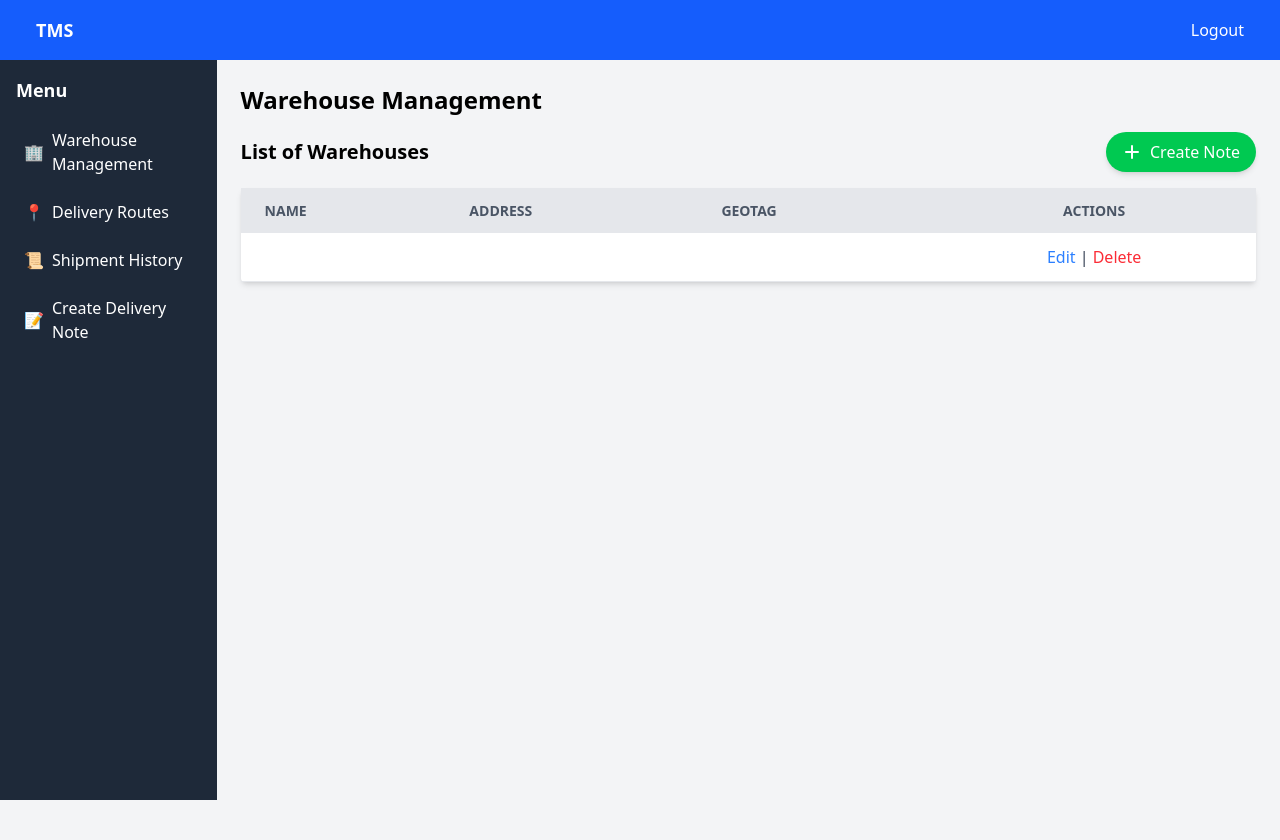
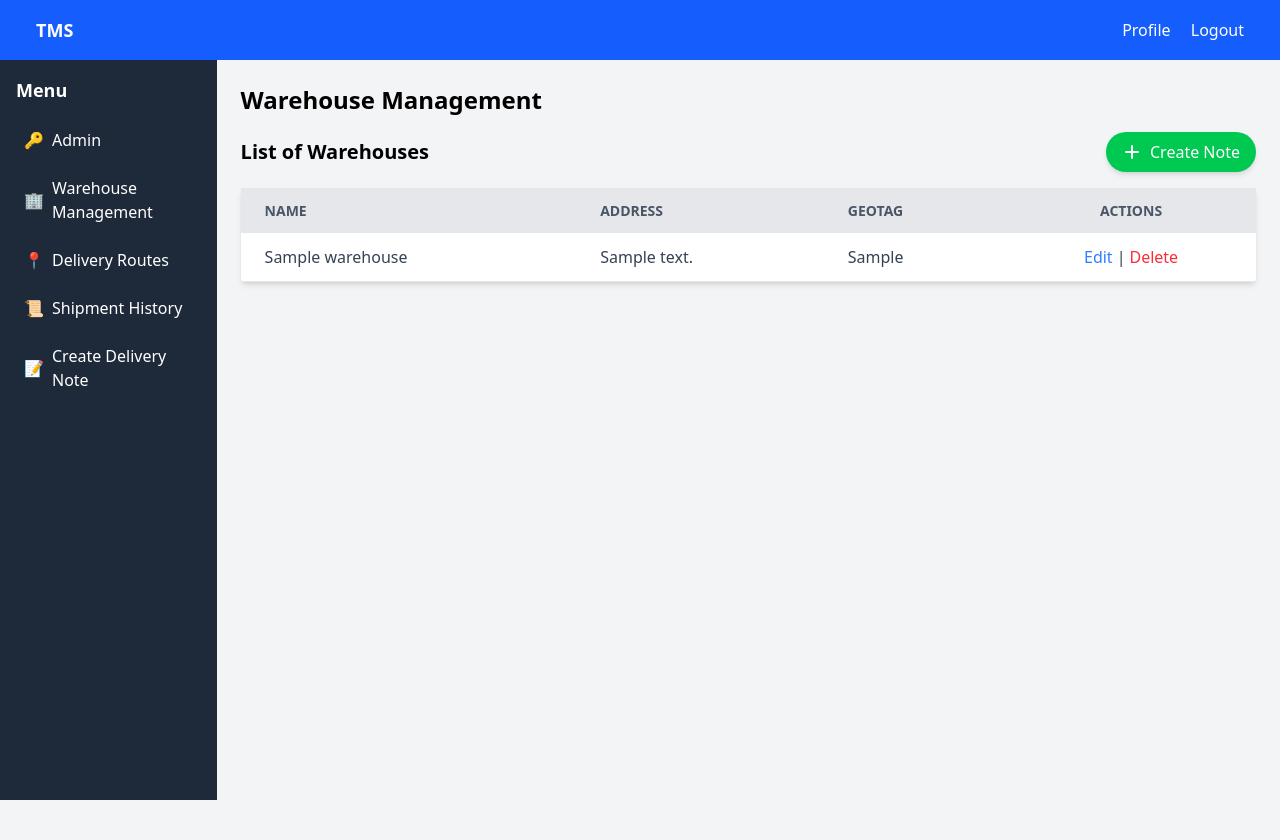
Before and after one commit to mfathulqorib/django-tms, a Django app: page /warehouses/ in a window 1280 px wide. Shown: the top 840 px of the page. Run offline with Django 5.2, Linux system fonts and the light colour scheme; a user stored in the database is signed in; tables that the repository leaves empty hold one stand-in row (values such as "Sample post"); parts of the project's set-up code (start-up, migrations or seed data) failed here and were passed over.

Commit message:
add delete feature

```diff
--- a/app/templates/base.html
+++ b/app/templates/base.html
@@ -16,6 +16,7 @@
         <a href="{% url 'home' %}" class="font-bold text-lg hover:text-gray-300 transition">TMS</a>
         <div class="float-right">
             {% if user.is_authenticated %}
+                <a href="{% url 'profile' %}" class="ml-4 hover:text-gray-300 transition">Profile</a>
                 <a href="{% url 'logout' %}" class="ml-4 hover:text-gray-300 transition">Logout</a>
             {% else %}
                 <a href="{% url 'login' %}" class="ml-4 hover:text-gray-300 transition">Login</a>
--- a/app/templates/base_authenticated.html
+++ b/app/templates/base_authenticated.html
@@ -7,6 +7,12 @@
                 <h2 class="text-lg font-bold">Menu</h2>
                 <ul class="space-y-2">
                     {% if user.is_superuser %}
+                        <li>
+                            <a href="{% url 'admin:index' %}"
+                               class="flex items-center space-x-2 hover:bg-gray-700 p-2 rounded">
+                                <span>🔑</span> <span>Admin</span>
+                            </a>
+                        </li>
                         <li>
                             <a href="{% url 'warehouse-list' %}"
                                class="flex items-center space-x-2 hover:bg-gray-700 p-2 rounded">
--- a/app/templates/warehouse_management.html
+++ b/app/templates/warehouse_management.html
@@ -1,4 +1,5 @@
 {% extends 'base_authenticated.html' %}
+{% load static %}
 
 {% block title %}
     Warehouse - TMS
@@ -10,12 +11,10 @@
         <!-- List Warehouse -->
         <div class="flex items-center justify-between mb-4">
             <h2 class="text-xl font-bold">List of Warehouses</h2>
-            <a href="{% url 'create-warehouse' %}">
+            <a href="{% url 'detail-warehouse' %}">
                 <button class="flex items-center justify-center gap-2 bg-green-500 hover:bg-green-600 text-white font-medium py-2 px-4 rounded-full shadow-md transition duration-300 focus:outline-none focus:ring-2 focus:ring-green-400 focus:ring-opacity-50">
-                    <svg xmlns="http://www.w3.org/2000/svg" class="h-5 w-5" viewBox="0 0 20 20" fill="currentColor">
-                        <path fill-rule="evenodd"
-                              d="M10 3a1 1 0 011 1v5h5a1 1 0 110 2h-5v5a1 1 0 11-2 0v-5H4a1 1 0 110-2h5V4a1 1 0 011-1z"
-                              clip-rule="evenodd"/>
+                    <svg class="h-5 w-5">
+                        <use xlink:href="{% static 'icons.svg' %}#plus-icon"></use>
                     </svg>
                     <span>Create Note</span>
                 </button>
@@ -33,13 +32,18 @@
             <tbody class="text-gray-700">
             {% for warehouse in warehouses %}
                 <tr class="border-b border-gray-200">
-                    <td class="py-3 px-6">{{ warehouse.name }}</td>
-                    <td class="py-3 px-6">{{ warehouse.address }}</td>
-                    <td class="py-3 px-6">{{ warehouse.geotag }}</td>
-                    <td class="py-3 px-6 text-center">
-                        <a href="#" class="text-blue-500 hover:underline">Edit</a>
-                        |
-                        <a href="#" class="text-red-500 hover:underline">Delete</a>
+                    <td class="py-3 px-6">{{ warehouse.warehouse_name }}</td>
+                    <td class="py-3 px-6">{{ warehouse.warehouse_address }}</td>
+                    <td class="py-3 px-6">{{ warehouse.warehouse_geotag }}</td>
+                    <td class="py-3 px-6 text-center flex items-center justify-center space-x-1">
+                        <button class="text-blue-500 hover:underline">
+                            <a href="{% url 'detail-warehouse' %}">Edit</a>
+                        </button>
+                        <span>|</span>
+                        <form method="post" action="{% url 'delete-warehouse' warehouse.id %}">
+                            {% csrf_token %}
+                            <button class="text-red-500 hover:underline">Delete</button>
+                        </form>
                     </td>
                 </tr>
             {% endfor %}
--- a/apps/users/views.py
+++ b/apps/users/views.py
@@ -149,4 +149,4 @@
     context_object_name = "user"
 
     def get_object(self, queryset=None):
-        return self.request.user  # Mengambil user yang sedang login
+        return self.request.user  # Get logged user
--- a/apps/warehouses/urls.py
+++ b/apps/warehouses/urls.py
@@ -1,8 +1,9 @@
 from django.urls import path
 
-from apps.warehouses.views import WarehouseListView, WarehouseCreateView
+from apps.warehouses.views import WarehouseListView, WarehouseCreateView, WarehouseDeleteView
 
 urlpatterns = [
     path("warehouses/", WarehouseListView.as_view(), name="warehouse-list"),
-    path("create-warehouses/", WarehouseCreateView.as_view(), name="create-warehouse"),
+    path("detail-warehouse/", WarehouseCreateView.as_view(), name="detail-warehouse"),
+    path("detail-warehouse/<str:id>/delete/", WarehouseDeleteView.as_view(), name="delete-warehouse"),
 ]
--- a/apps/warehouses/views.py
+++ b/apps/warehouses/views.py
@@ -1,7 +1,7 @@
 from os import waitid_result
 
 from django.views.generic import ListView, View
-from django.shortcuts import render
+from django.shortcuts import render, redirect
 
 from apps.warehouses.models import Warehouse
 
@@ -15,16 +15,23 @@
 
 class WarehouseCreateView(View):
     def get(self, request):
-        return render(request, "create_warehouses.html")
+        return render(request, "detail_warehouse.html")
 
     def post(self, request):
         warehouse_name = request.POST.get('warehouse_name')
         warehouse_address = request.POST.get('warehouse_address')
         warehouse_geotag = request.POST.get('warehouse_geotag')
 
-        warehouse_input = {"warehouse name": warehouse_name, "warehouse address": warehouse_address, "geotag": geotag, "actor": request.user}
-        Warehouse(warehouse_name=warehouse_name, warehouse_address=warehouse_address, geotag=geotag, actor=request.user).save()
+        warehouse_input = {"warehouse name": warehouse_name, "warehouse address": warehouse_address, "geotag": warehouse_geotag, "actor": request.user}
+        Warehouse(warehouse_name=warehouse_name, warehouse_address=warehouse_address, warehouse_geotag=warehouse_geotag, actor=request.user).save()
 
         print(warehouse_input)
 
-        return render(request, "create_warehouses.html", warehouse_input)
+        return render(request, "detail_warehouse.html", warehouse_input)
+
+class WarehouseDeleteView(View):
+    def post(self, request, id):
+        warehouse = Warehouse.objects.get(id=id)
+        warehouse.delete()
+
+        return redirect('warehouse-list')
--- a/core/utils.py
+++ b/core/utils.py
@@ -1,4 +1,4 @@
 import bson
 
 def generate_id():
-    return bson.ObjectId()
+    return str(bson.ObjectId())
--- a/static/output.css
+++ b/static/output.css
@@ -356,11 +356,32 @@
       margin-block-end: calc(calc(var(--spacing) * 4) * calc(1 - var(--tw-space-y-reverse)));
     }
   }
+  .space-x-1 {
+    :where(& > :not(:last-child)) {
+      --tw-space-x-reverse: 0;
+      margin-inline-start: calc(calc(var(--spacing) * 1) * var(--tw-space-x-reverse));
+      margin-inline-end: calc(calc(var(--spacing) * 1) * calc(1 - var(--tw-space-x-reverse)));
+    }
+  }
+  .space-x-1\.5 {
+    :where(& > :not(:last-child)) {
+      --tw-space-x-reverse: 0;
+      margin-inline-start: calc(calc(var(--spacing) * 1.5) * var(--tw-space-x-reverse));
+      margin-inline-end: calc(calc(var(--spacing) * 1.5) * calc(1 - var(--tw-space-x-reverse)));
+    }
+  }
   .space-x-2 {
     :where(& > :not(:last-child)) {
       --tw-space-x-reverse: 0;
       margin-inline-start: calc(calc(var(--spacing) * 2) * var(--tw-space-x-reverse));
       margin-inline-end: calc(calc(var(--spacing) * 2) * calc(1 - var(--tw-space-x-reverse)));
+    }
+  }
+  .space-x-3 {
+    :where(& > :not(:last-child)) {
+      --tw-space-x-reverse: 0;
+      margin-inline-start: calc(calc(var(--spacing) * 3) * var(--tw-space-x-reverse));
+      margin-inline-end: calc(calc(var(--spacing) * 3) * calc(1 - var(--tw-space-x-reverse)));
     }
   }
   .overscroll-none {
@@ -447,6 +468,9 @@
   .p-8 {
     padding: calc(var(--spacing) * 8);
   }
+  .px-2\.5 {
+    padding-inline: calc(var(--spacing) * 2.5);
+  }
   .px-3 {
     padding-inline: calc(var(--spacing) * 3);
   }
@@ -455,6 +479,9 @@
   }
   .px-6 {
     padding-inline: calc(var(--spacing) * 6);
+  }
+  .py-1\.5 {
+    padding-block: calc(var(--spacing) * 1.5);
   }
   .py-2 {
     padding-block: calc(var(--spacing) * 2);
@@ -467,6 +494,9 @@
   }
   .text-left {
     text-align: left;
+  }
+  .align-middle {
+    vertical-align: middle;
   }
   .text-2xl {
     font-size: var(--text-2xl);
@@ -562,6 +592,13 @@
     &:hover {
       @media (hover: hover) {
         background-color: var(--color-blue-700);
+      }
+    }
+  }
+  .hover\:bg-gray-300 {
+    &:hover {
+      @media (hover: hover) {
+        background-color: var(--color-gray-300);
       }
     }
   }
```
Also changed, not shown: app/templates/detail_warehouse.html (renamed from app/templates/create_warehouses.html, +17 -4 lines), static/icons.svg (added).
